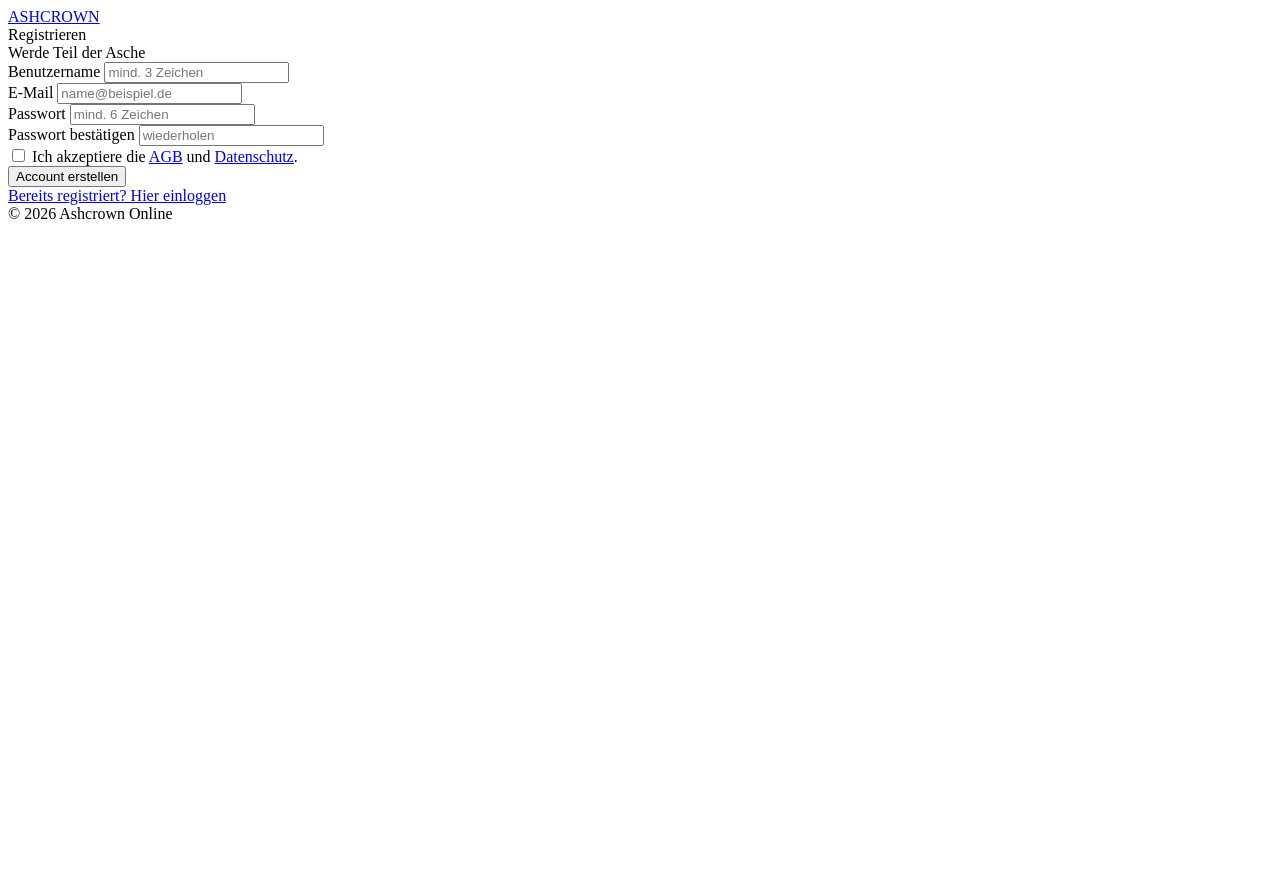
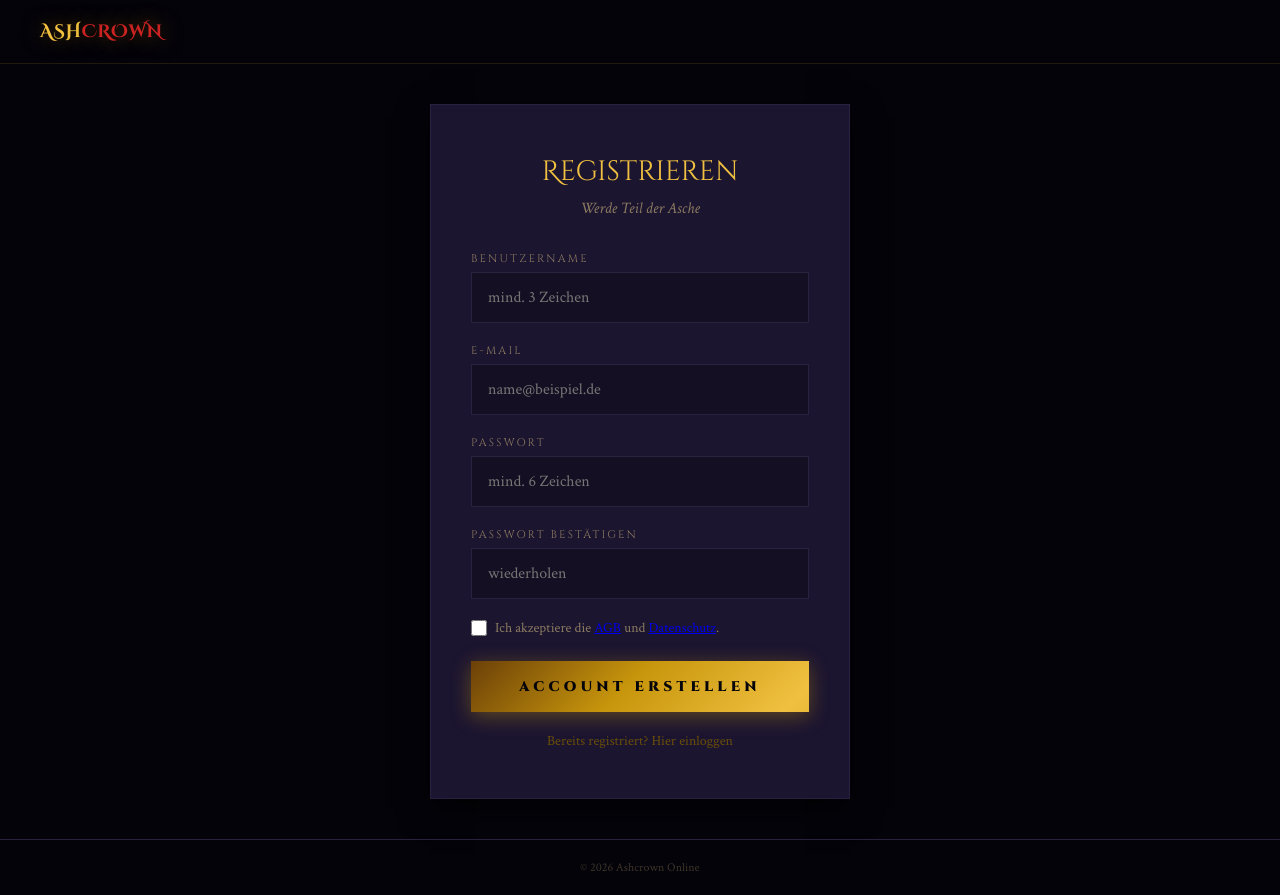
Before and after one commit to Kaidon79/ao3001, a plain HTML site: page register.html in a window 1280 px wide. Before the commit the page ends 800 px from the top, so only its background shows below. Drawn offline with Linux system fonts and the light colour scheme.

Commit message:
Update register.html

```diff
--- a/register.html
+++ b/register.html
@@ -5,8 +5,196 @@
   <meta name="viewport" content="width=device-width, initial-scale=1.0">
   <title>Ashcrown Online – Registrieren</title>
   <style>
-    /* gleiche Styles wie login.html, daher nur verkürzt dargestellt – bitte kopiere den Style-Block aus login.html hierher */
-    /* (Aus Platzgründen hier nicht wiederholt, aber in der endgültigen Antwort wird er vollständig sein) */
+    /* === BASIS-STYLES (identisch mit login.html) === */
+    @import url('https://fonts.googleapis.com/css2?family=Cinzel+Decorative:wght@400;700;900&family=Cinzel:wght@400;600;900&family=Crimson+Text:ital,wght@0,400;0,600;1,400;1,600&display=swap');
+
+    :root {
+      --black:      #04030a;
+      --deep:       #080612;
+      --dark:       #0f0c1a;
+      --panel:      #140f22;
+      --card:       #1c1530;
+      --border:     #2a2040;
+      --border2:    #3d2e10;
+      --gold:       #c8960c;
+      --gold-l:     #f0c040;
+      --gold-d:     #6b4f08;
+      --amber:      #e07020;
+      --blood:      #8b1a1a;
+      --blood-l:    #cc2222;
+      --text:       #ddd0b8;
+      --text-d:     #8a7a60;
+      --text-m:     #3d3428;
+      --green:      #27ae60;
+    }
+
+    * { margin:0; padding:0; box-sizing:border-box; }
+    body {
+      background: var(--black);
+      color: var(--text);
+      font-family: 'Crimson Text', serif;
+      min-height: 100vh;
+      display: flex;
+      flex-direction: column;
+    }
+
+    nav {
+      display: flex;
+      align-items: center;
+      justify-content: space-between;
+      padding: 0 40px;
+      height: 64px;
+      background: linear-gradient(180deg, rgba(4,3,10,0.98) 0%, rgba(4,3,10,0.80) 100%);
+      border-bottom: 1px solid rgba(200,150,12,0.15);
+      backdrop-filter: blur(8px);
+    }
+    .nav-logo {
+      font-family: 'Cinzel Decorative', serif;
+      font-size: 18px;
+      font-weight: 700;
+      color: var(--gold-l);
+      text-shadow: 0 0 20px rgba(200,150,12,0.5);
+      letter-spacing: 0.05em;
+      text-decoration: none;
+    }
+    .nav-logo span { color: var(--blood-l); }
+
+    .login-container {
+      flex: 1;
+      display: flex;
+      align-items: center;
+      justify-content: center;
+      padding: 40px 20px;
+    }
+
+    .login-box {
+      background: var(--card);
+      border: 1px solid var(--border);
+      padding: 48px 40px;
+      width: 100%;
+      max-width: 420px;
+      box-shadow: 0 10px 30px rgba(0,0,0,0.8);
+    }
+
+    .login-title {
+      font-family: 'Cinzel Decorative', serif;
+      font-size: 28px;
+      color: var(--gold-l);
+      text-align: center;
+      margin-bottom: 8px;
+    }
+
+    .login-sub {
+      text-align: center;
+      color: var(--text-d);
+      margin-bottom: 32px;
+      font-style: italic;
+    }
+
+    .input-group {
+      margin-bottom: 20px;
+    }
+
+    .input-group label {
+      display: block;
+      font-family: 'Cinzel', serif;
+      font-size: 11px;
+      letter-spacing: 0.2em;
+      color: var(--text-d);
+      margin-bottom: 6px;
+      text-transform: uppercase;
+    }
+
+    .input-group input {
+      width: 100%;
+      background: var(--panel);
+      border: 1px solid var(--border);
+      padding: 14px 16px;
+      color: var(--text);
+      font-family: 'Crimson Text', serif;
+      font-size: 16px;
+      transition: border-color 0.2s;
+    }
+
+    .input-group input:focus {
+      outline: none;
+      border-color: var(--gold);
+    }
+
+    .checkbox-row {
+      display: flex;
+      align-items: center;
+      gap: 8px;
+      margin-bottom: 24px;
+    }
+
+    .checkbox-row input {
+      width: 16px;
+      height: 16px;
+      accent-color: var(--gold);
+    }
+
+    .checkbox-row label {
+      font-size: 14px;
+      color: var(--text-d);
+    }
+
+    .btn-login {
+      width: 100%;
+      font-family: 'Cinzel', serif;
+      font-size: 14px;
+      letter-spacing: 0.3em;
+      text-transform: uppercase;
+      background: linear-gradient(135deg, #6b4008, #c8960c, #f0c040, #c8960c, #6b4008);
+      background-size: 200% 100%;
+      color: #04030a;
+      border: none;
+      padding: 16px;
+      cursor: pointer;
+      font-weight: 700;
+      box-shadow: 0 4px 20px rgba(200,150,12,0.4);
+      transition: all 0.3s;
+      margin-bottom: 20px;
+    }
+
+    .btn-login:hover {
+      box-shadow: 0 6px 30px rgba(200,150,12,0.7);
+      transform: translateY(-2px);
+    }
+
+    .login-links {
+      text-align: center;
+      font-size: 14px;
+    }
+
+    .login-links a {
+      color: var(--gold-d);
+      text-decoration: none;
+      transition: color 0.2s;
+    }
+
+    .login-links a:hover {
+      color: var(--gold-l);
+      text-decoration: underline;
+    }
+
+    .error-message {
+      background: rgba(139,26,26,0.2);
+      border: 1px solid var(--blood);
+      color: var(--blood-l);
+      padding: 10px;
+      text-align: center;
+      margin-bottom: 20px;
+      display: none;
+    }
+
+    .footer-mini {
+      text-align: center;
+      padding: 20px;
+      font-size: 12px;
+      color: var(--text-m);
+      border-top: 1px solid var(--border);
+    }
   </style>
 </head>
 <body>
@@ -106,11 +294,11 @@
         return;
       }
 
-      // Account speichern (Achtung: Passwort im Klartext – nur für Demo! In echt: hashen!)
+      // Account speichern
       accounts[username] = {
         email: email,
-        password: password, // TODO: In Produktion hashen!
-        characters: [] // Liste der Charakter-IDs oder Namen
+        password: password, // Achtung: In Produktion hashen!
+        characters: []
       };
       localStorage.setItem('ashcrown_accounts', JSON.stringify(accounts));
 
```
